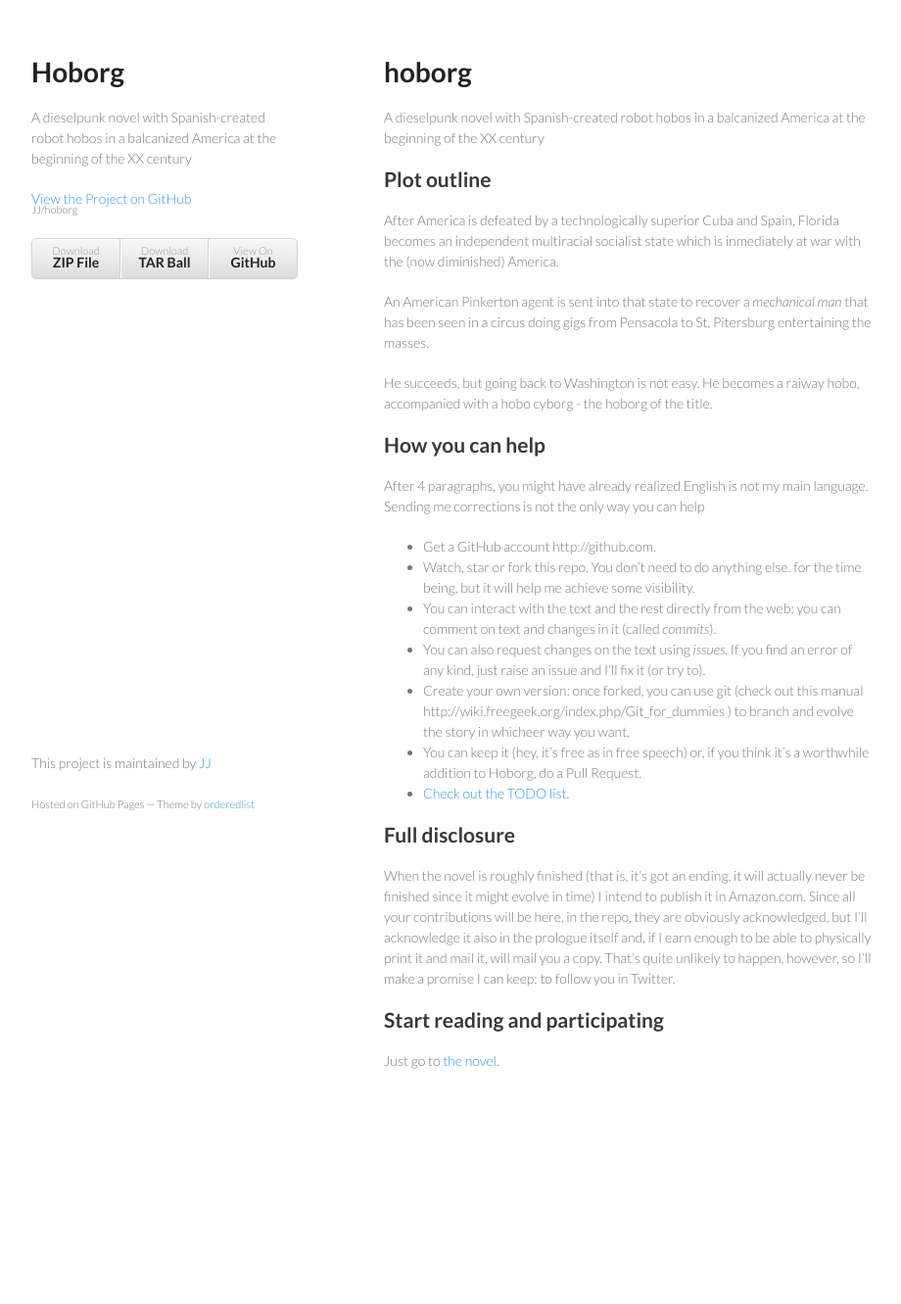
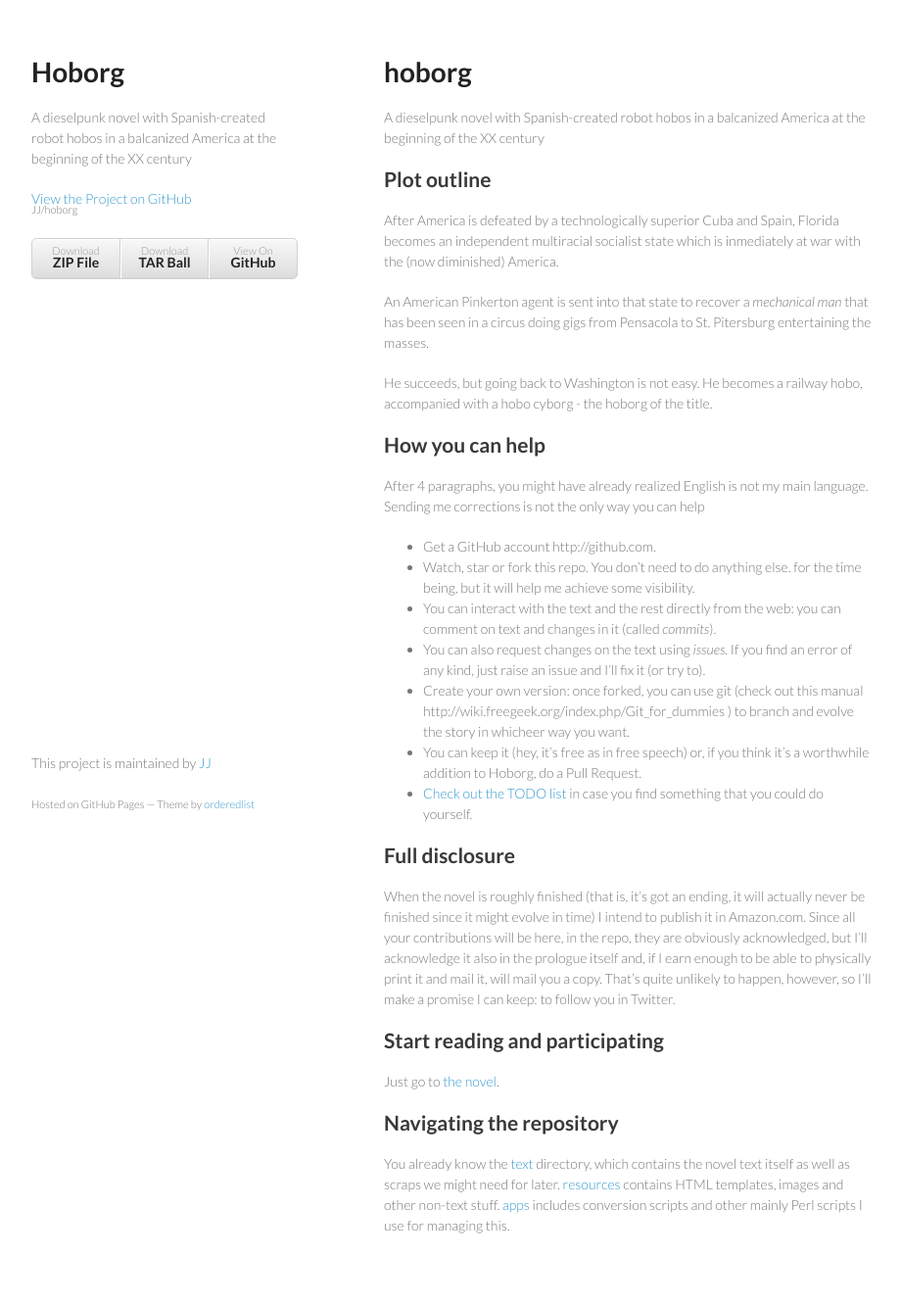
Before and after one commit to JJ/hoborg, a Jekyll site: the page built from index.md, in a window 1280 px wide. Shown: the whole page at 98% size, without its empty margins (178-1098 px from the left). Built offline with Jekyll 4.4.1, drawn with Linux system fonts in a browser that asks for light colours; before the commit the page ends 1163 px from its top, so only the background shows below that.

Commit message:
Sync README.md from master to gh-pages

```diff
--- a/index.md
+++ b/index.md
@@ -20,7 +20,7 @@ An American Pinkerton agent is sent into that state to recover a
 Pensacola to St. Pitersburg entertaining the masses.
 
 He succeeds, but going back to Washington is not easy. He becomes a
-raiway hobo, accompanied with a hobo cyborg - the hoborg of the title.
+railway hobo, accompanied with a hobo cyborg - the hoborg of the title.
 
 How you can help
 -----------------------
@@ -41,7 +41,8 @@ main language. Sending me corrections  is not the only way you can help
   branch and evolve the story in whicheer way you want.
 * You can keep it (hey, it's free as in free speech) or, if you think
   it's a worthwhile addition to Hoborg, do a Pull Request.
-* [Check out the TODO list](TODO).
+* [Check out the TODO list](TODO.md) in case you find something that
+  you could do yourself.
 
 Full disclosure
 ------------------
@@ -58,4 +59,14 @@ to follow you in Twitter.
 Start reading and participating
 ---------------------------------------
 
-Just go to [the novel](text/text).
+Just go to [the novel](text/text.md).
+
+Navigating the repository
+---------------------------------
+
+You already know the [text](text/README.md) directory, which contains
+the novel text itself as well as scraps we might need for
+later. [resources](resources/README.md) contains HTML templates,
+images and other non-text stuff. [apps](apps/README.md) includes
+conversion scripts and other mainly Perl scripts I use for managing
+this.
```
